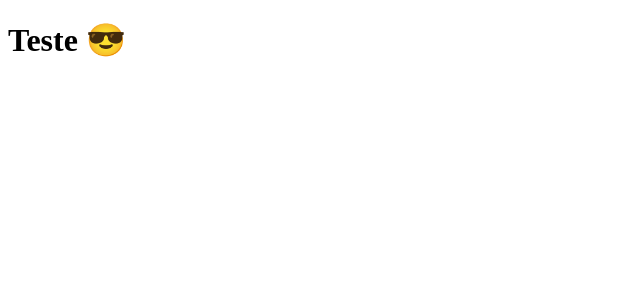
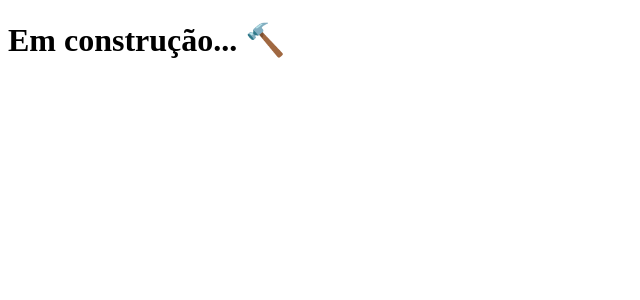
Before and after one commit to pedropaulo91/clone-tabnews, a Next.js app: page / in a window 1280 px wide. Shown: the top 300 px of the page, without its empty margins (0-640 px from the left). Built offline with nearby package versions, Linux system fonts and the light colour scheme.

Commit message:
Alterando texto da página

```diff
--- a/pages/index.js
+++ b/pages/index.js
@@ -1,5 +1,5 @@
 function Home() {
-  return <h1>Teste 😎</h1>;
+  return <h1>Em construção... 🔨</h1>;
 }
 
 export default Home;
```
